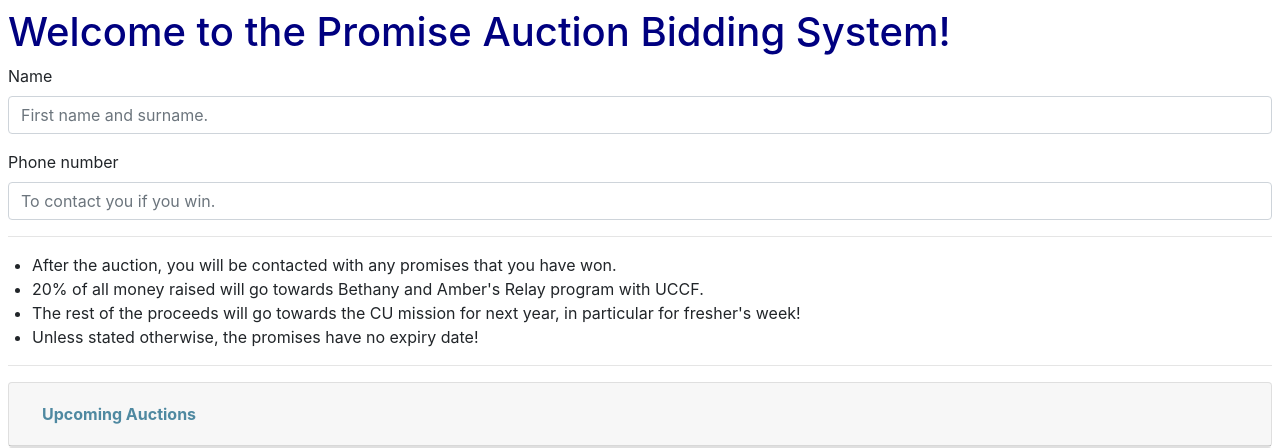
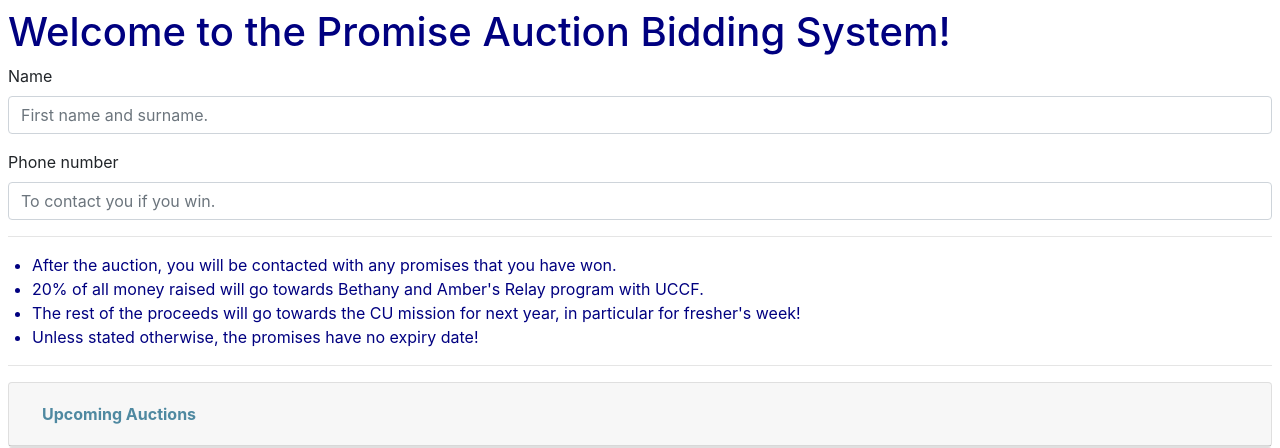
Before and after one commit to turnip99/bidding-software, a Django app: page /bidding/ in a window 1280 px wide. Shown: the top 448 px of the page. Run offline with Django 3.2, Linux system fonts and the light colour scheme; data comes from the database, SQL or seed files in the repository; some libraries are stand-ins or nearby versions.

Commit message:
Recolour

```diff
--- a/bidding/templates/bidding.html
+++ b/bidding/templates/bidding.html
@@ -30,7 +30,7 @@
   <h1 class="blue">Welcome to the Promise Auction Bidding System!</h1>
   {% include "user_details.html" %}
   <hr/>
-  <ul class="px-4">
+  <ul class="px-4 blue">
     <li>After the auction, you will be contacted with any promises that you have won.</li>
     <li>20% of all money raised will go towards Bethany and Amber's Relay program with UCCF.</li>
     <li>The rest of the proceeds will go towards the CU mission for next year, in particular for fresher's week!</li>
```
